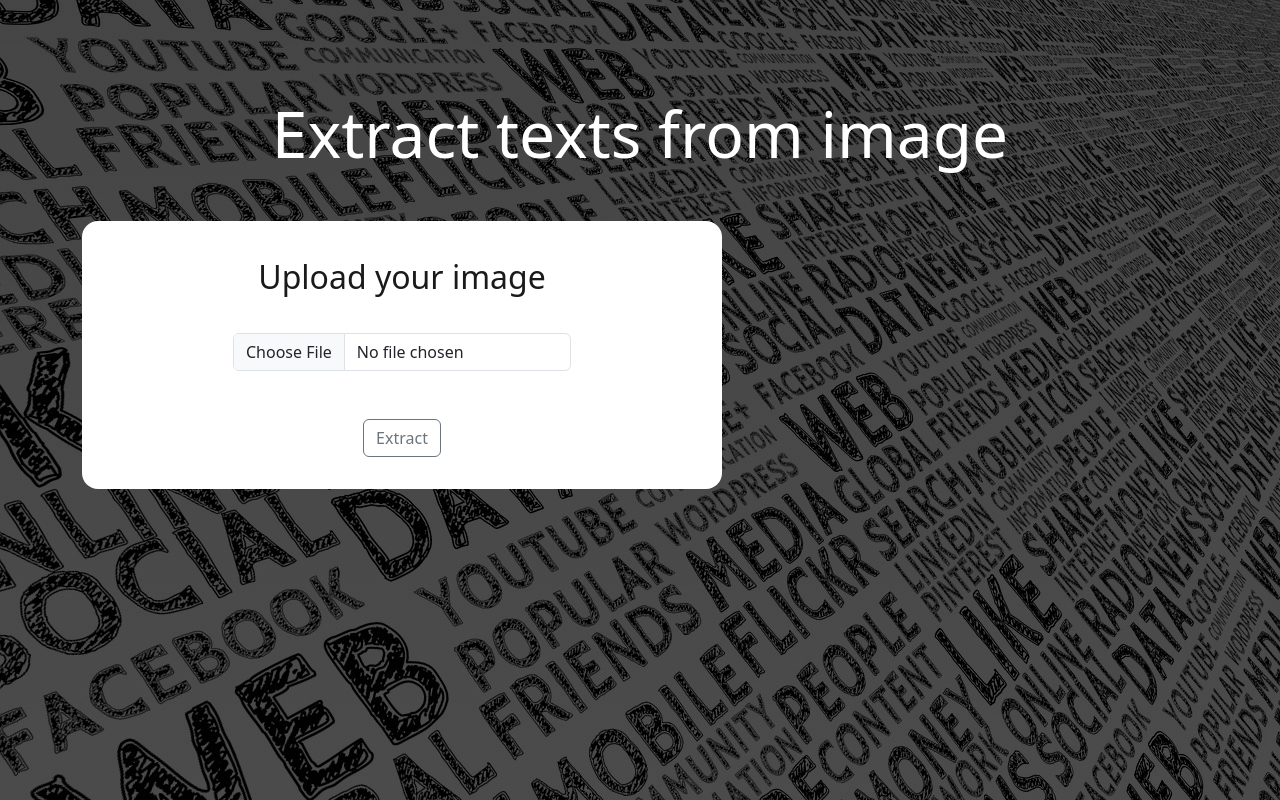
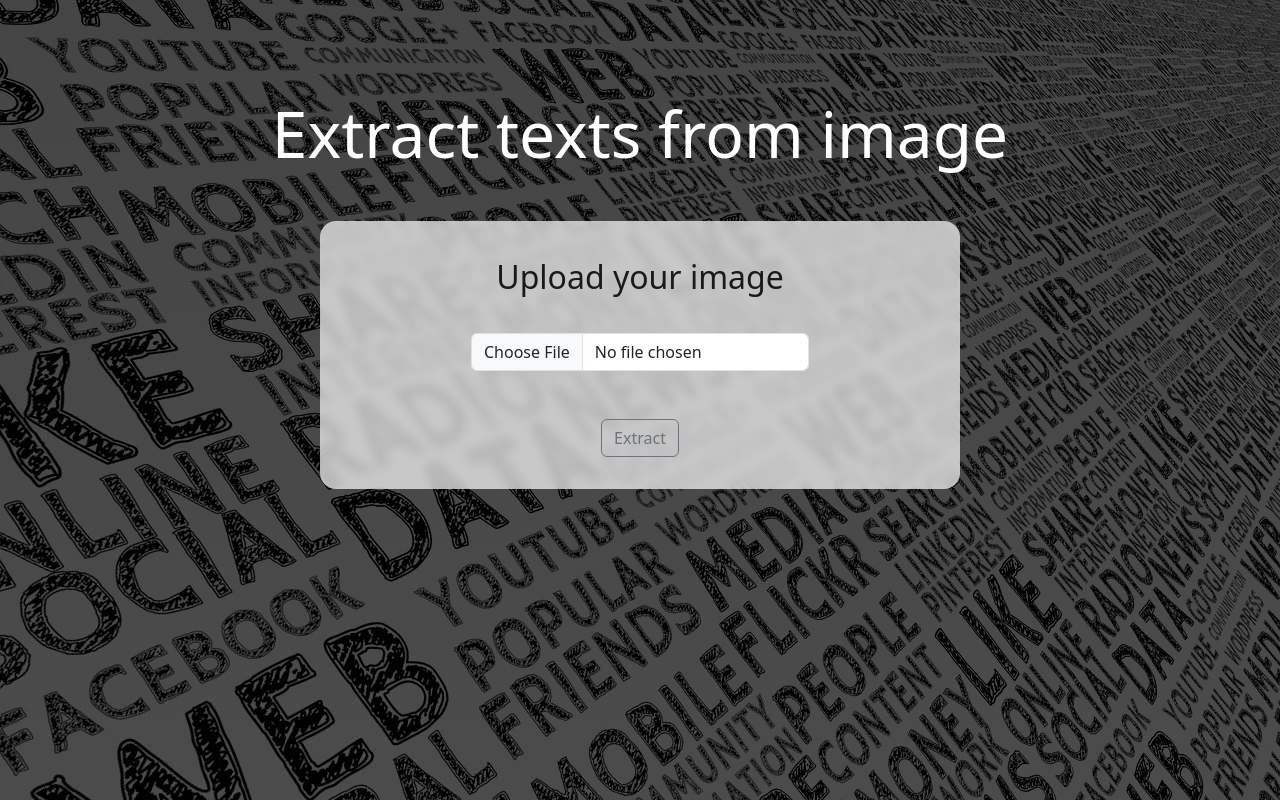
Before and after one commit to jovitor098/extract-text-front, a Next.js app: page / in a window 1280 px wide. Built offline with nearby package versions, Linux system fonts and the light colour scheme.

Commit message:
add blur in form

```diff
--- a/src/components/form/styles.module.scss
+++ b/src/components/form/styles.module.scss
@@ -1,5 +1,6 @@
 .form {
-    background-color: white;
+    background-color: rgba(255, 255, 255, 0.7);
+    backdrop-filter: blur(5px);
     display: flex;
     flex-direction: column;
     gap: 2rem;
@@ -10,6 +11,7 @@
     border-radius: 1rem;
     padding: 2rem;
     max-width: 40rem;
+    margin: auto;
 }
 
 .label {
```
